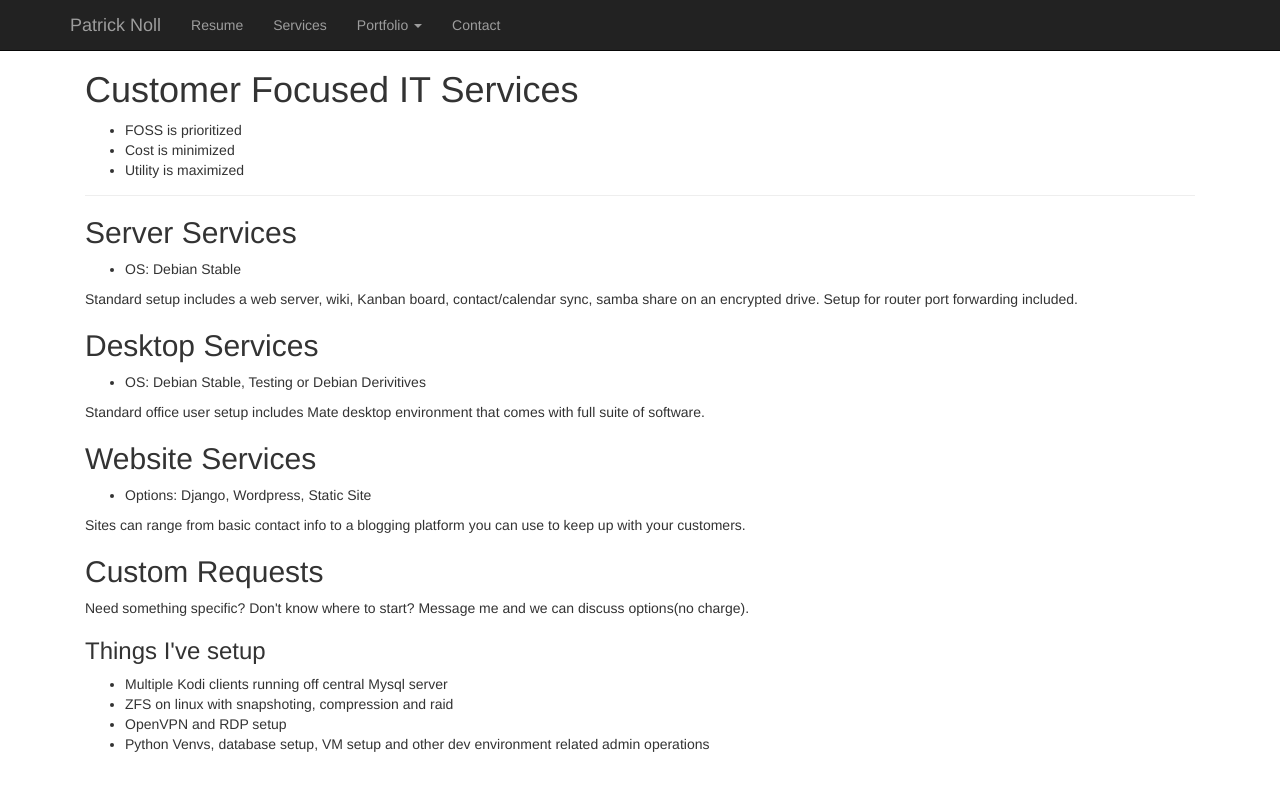
After one commit to pnoll1/patricknoll.com, a Django app: page /services in a window 1280 px wide. The commit adds this page. Run offline with Django 3.2, Linux system fonts and the light colour scheme; some libraries are stand-ins or nearby versions.

Commit message:
added services page, pre-commit script to run tests

```diff
--- a/home/jinja2/base.html
+++ b/home/jinja2/base.html
@@ -48,10 +48,14 @@
                <div id="navbar" class="collapse navbar-collapse">
                  <ul class="nav  navbar-nav">
                    <li><a href="resume">Resume</a></li>
-                   <li><a href="design">Design</a></li>
-                   <li><a href="stress_analysis">Stress Analysis</a></li>
-                   <li><a href="3d_modeling.html">3D Modeling</a></li>
-                   <li><a href="programming.html">Programming</a></li>
+                   <li><a href="services">Services</a></li>
+                   <li class="dropdown"><a href="#" class="dropdown-toggle" data-toggle="dropdown" role="button" aria-haspopup="true" aria-expanded="false">Portfolio <span class="caret"></span></a>
+                     <ul class="dropdown-menu">
+                       <li><a href="design">Design</a></li>
+                       <li><a href="stress_analysis">Stress Analysis</a></li>
+                       <li><a href="3d_modeling.html">3D Modeling</a></li>
+                       <li><a href="programming.html">Programming</a></li>
+                     </ul>
                    <li><a href="index#contact">Contact</a></li>
                  </ul>
                </div><!--/.nav-collapse -->
--- /dev/null
+++ b/home/jinja2/services.html
@@ -0,0 +1,51 @@
+{% extends "base.html" %}
+{% block description %}
+    <meta name="description" content="Patrick Noll Design Examples">
+{% endblock %}
+{% block title %}
+    <title>Patrick Noll Services</title>
+{% endblock %}
+{% block css %}
+    <link href="{{static}}/css/starter-template.css" rel="stylesheet">
+{% endblock %}
+{% block content %}
+    <div class="container">
+
+      <div class="starter-template">
+        <h1>Customer Focused IT Services</h1>
+  		<ul>
+    		<li>FOSS is prioritized</li>
+    		<li>Cost is minimized</li>
+        <li>Utility is maximized</li>
+		</ul>
+        <hr>
+    <h2><a id="server_services" class="anchor" aria-hidden="true"><span aria-hidden="true" class="octicon octicon-link"></span></a>Server Services</h2>
+
+    <ul>
+      <li>OS: Debian Stable</li>
+    </ul>
+
+		<p>Standard setup includes a web server, wiki, Kanban board, contact/calendar sync, samba share on an encrypted drive. Setup for router port forwarding included.</p>
+
+		<h2><a id="desktop_services" class="anchor" aria-hidden="true"><span aria-hidden="true" class="octicon octicon-link"></span></a>Desktop Services</h2>
+    <ul>
+      <li>OS: Debian Stable, Testing or Debian Derivitives</li>
+    </ul>
+		<p>Standard office user setup includes Mate desktop environment that comes with full suite of software.</p>
+
+    <h2><a id="website_services" class="anchor" aria-hidden="true"><span aria-hidden="true" class="octicon octicon-link"></span></a>Website Services</h2>
+    <ul>
+      <li>Options: Django, Wordpress, Static Site</li>
+    </ul>
+		<p>Sites can range from basic contact info to a blogging platform you can use to keep up with your customers.</p>
+
+    <h2><a id="custom_requests" class="anchor" aria-hidden="true"><span aria-hidden="true" class="octicon octicon-link"></span></a>Custom Requests</h2>
+    <p> Need something specific? Don't know where to start?  Message me and we can discuss options(no charge).</p>
+    <h3>Things I've setup</h3>
+    <ul>
+      <li>Multiple Kodi clients running off central Mysql server</li>
+      <li>ZFS on linux with snapshoting, compression and raid</li>
+      <li>OpenVPN and RDP setup</li>
+      <li>Python Venvs, database setup, VM setup and other dev environment related admin operations</li>
+    </ul>
+{% endblock %}
```
Also changed, not shown: 1 other file.
